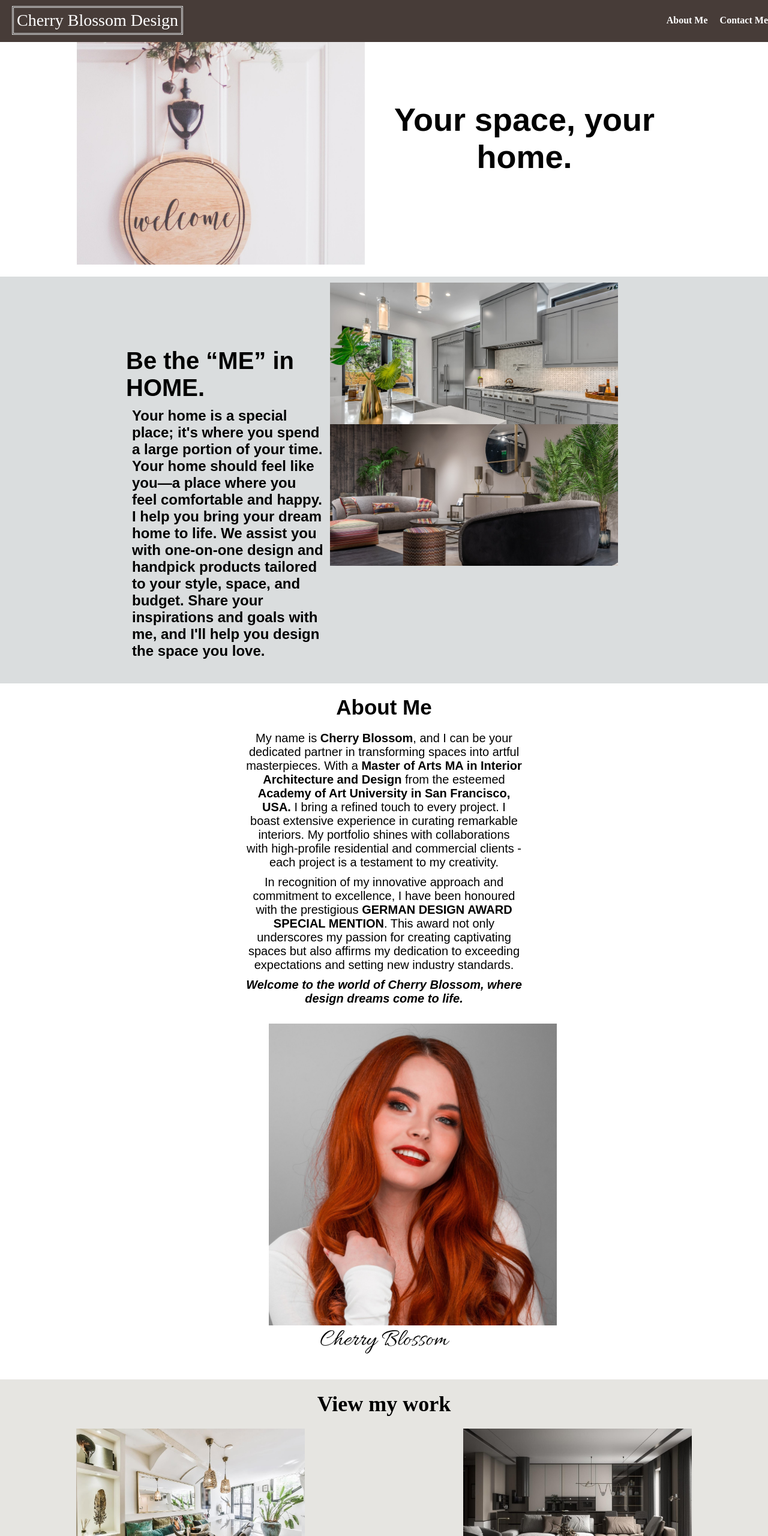
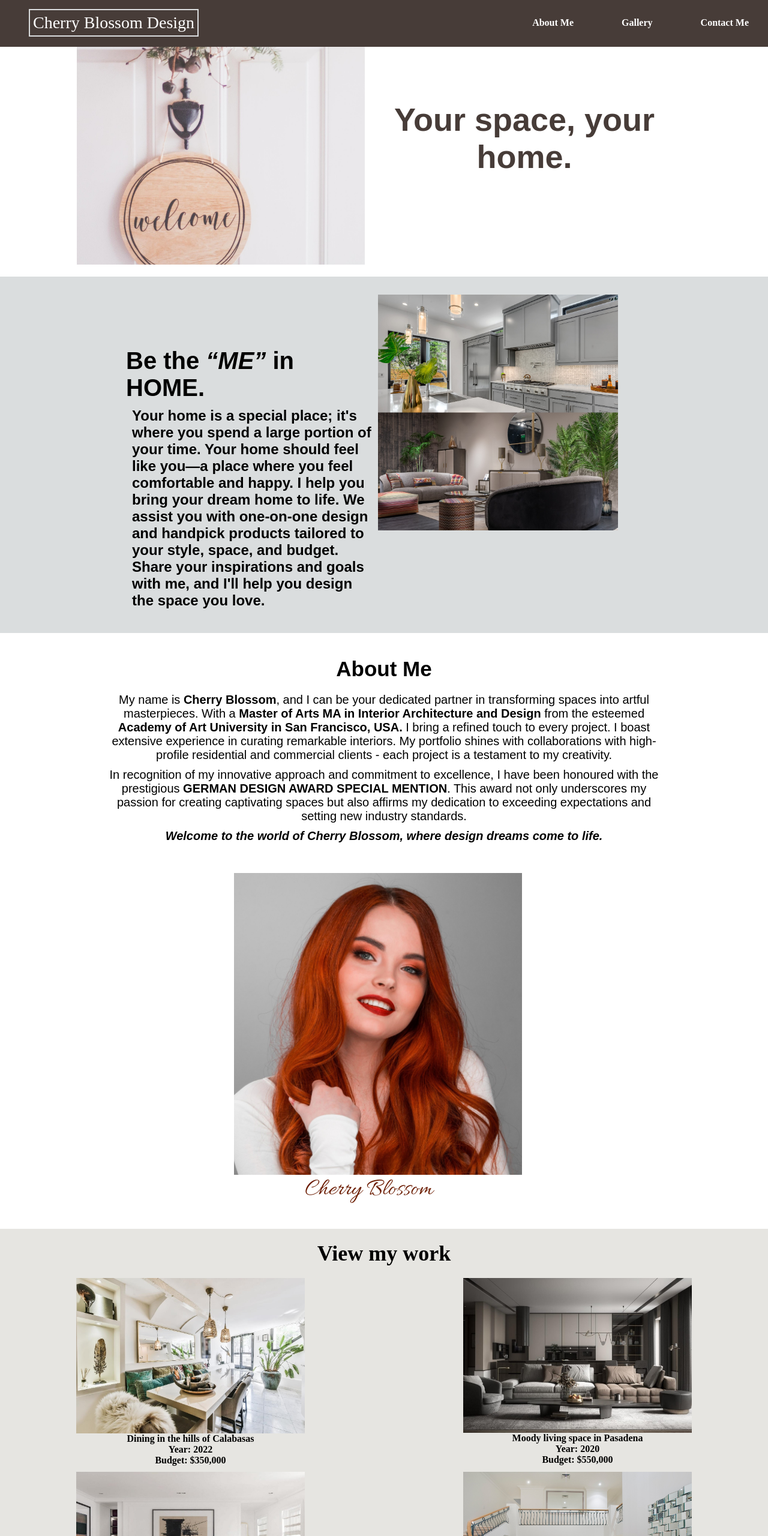
Before and after one commit to Pixie-Pie/Cherry-Blossom-Design, a plain HTML site: page index.html in a window 1280 px wide. Shown: the top 2560 px of the page at 60% size. Drawn offline with Linux system fonts and the light colour scheme.

Commit message:
Final touches added to website desktop version

```diff
--- a/assets/css/style.css
+++ b/assets/css/style.css
@@ -16,7 +16,9 @@ li {
   display: flex;
   justify-content: space-between;
   align-items: center;
-  padding: 10px 20px;
+  padding-top: 15px;
+  padding-left: 3em;
+  padding-bottom: 15px;
   border-bottom: 2px solid #473C38;
   position: fixed;
   width: 100%;
@@ -29,8 +31,7 @@ li {
   font-size: 28px;
   text-decoration: none;
   color: white;
-  border: #DADDDE;
-  border-style: double;
+  border: 2px double #DADDDE;
   padding: 5px;
 }
 
@@ -41,7 +42,7 @@ li {
 }
 
 .nav-links li {
-  margin-right: 20px;
+  margin-right: 5em;
 }
 
 .nav-links a {
@@ -84,7 +85,7 @@ li {
   font-family: Arial, sans-serif;
   font-size: 36px;
   font-weight: bold;
-  color: black;
+  color:#473C38;
   margin-left: 20px;
 }
 /* Section Two */
@@ -120,59 +121,56 @@ li {
 }
 
 .section-two-content .right-column img {
-  max-width: 30em;
+  max-width: 25em;
   padding-right: 15em;
+  padding-top: 20px;
 }
 
 .section-two-image {
-  width: 15em;
+  width: 10em;
 }
 
 /* Section Three */
 
 .section-three {
 	display: flex;
-  justify-content: space-between;
+	justify-content: center;
 	align-items: center;
 	background-color: #FFFFFF;
 	padding: 50px;
-  max-width: 30em;
+	max-width: 1000px;
 	margin: 0 auto;
 }
-
 .section-three-content {
-  max-width: 30%;
+	flex: 1;
 	font-family: Arial, sans-serif;
 	color: black;
+	padding: 20px;
 }
-
 .section-three-content h2 {
 	font-size: 45px;
 	margin: 0;
 	color: black;
 	margin-bottom: 20px;
 }
-
 .section-three-content p {
 	font-size: 30px;
 	color: black;
 }
-
 .section-three-image {
-  max-width: 15em;
-  margin-right: 10px;
+	flex: 1;
+	text-align: right;
+	padding-right: 20px;
 }
-
 .section-three-image img {
-  max-width: 30em;
+	width: 30em;
 	height: auto;
-  margin-right: -10px;
 }
-
 .signature {
 	font-family: 'Allura', cursive;
 	font-size: 40px;
-    position: absolute;
+  padding-right: 30px;
+  color: #6B1C02;
 }
 
 /* Section Four */
@@ -193,7 +191,7 @@ li {
 
 .section-four-images {
   display: grid;
-    grid-template-columns: repeat(3, 1fr);
+  grid-template-columns: repeat(2, 1fr);
   gap: 20px;
   margin-top: 30px;
 }
@@ -210,12 +208,6 @@ li {
   margin: 0 auto;
 }
 
-.image-description {
-    font-size: 14px;
-    text-align: center;
-    margin-top: 10px;
-}
-
 /* Section Five */
 .section-five-content {
   display: flex;
@@ -223,8 +215,9 @@ li {
   font-family: Arial, Helvetica, sans-serif;
   flex-direction: row;
   color: black;
-  margin-top: 20px;
+  margin-top: 50px;
   margin-left: 20em;
+  background-color: #FFFFFF;
 }
 
 
@@ -237,19 +230,20 @@ li {
   padding-left: 5em;
 }
 .section-five-image:hover img {
-  transform: scale(1.4);
+  transform: scale(1.1);
 }
-
+.section-five-heading {
+  margin-top: 20px;
+}
 .section-five-details {
   flex: 2;
   padding-right: 40em;
   padding-left: 10em;
-  padding-top: 5em;
+  padding-top: 10em;
   font-size: 18px;
   color: black;
   text-align: left;
 }
-
 /* Footer */
 footer {
   background-color: #DADDDE;
--- a/index.html
+++ b/index.html
@@ -20,6 +20,7 @@
         <a class="nav-logo" href="#top">Cherry Blossom Design</a>
         <ul class="nav-links">
             <li><a href="#section-three">About Me</a></li>
+            <li><a href="#section-four">Gallery</a></li>
             <li><a href="#section-five">Contact Me</a></li>
         </ul>
     </nav>
@@ -38,7 +39,7 @@
       <section class="section-two">
         <div class="section-two-content">
           <div class="left-column">
-            <h2>Be the “ME” in HOME.</h2>
+            <h2>Be the <i>“ME”</i> in HOME.</h2>
             <p>Your home is a special place; it's where you spend a large portion of your time. Your home should
               feel like you—a place where you feel comfortable and happy. I help you bring your dream home to
               life. We assist you with one-on-one design and handpick products tailored to your style, space, and
@@ -48,8 +49,8 @@
             <img src="assets/images/Section-two-grid.jpg" alt="interior pictures">
           </div>
         </section>
-    <!-- Section Three-->
-    <section class="section-three">
+        <!-- Section Three -->
+        <section id="section-three" class="section-three">
             <div class="section-three-content">
               <h2>About Me</h2>
               <p>My name is <b>Cherry Blossom</b>, and I can be your dedicated partner in transforming spaces into artful
@@ -64,15 +65,18 @@
               <p><i><b>Welcome to the world of Cherry Blossom, where design dreams come to life.</b></i></p>
             </div>
             <div class="section-three-image">
-            <img alt="cherry blossom interior designer" src="assets/images/cherryblossom.jpg">
+              <div class="image-wrapper">
+                <img src="assets/images/cherryblossom.jpg" alt="cherry blossom interior designer">
                 <p class="signature">Cherry Blossom</p>
               </div>
+            </div>
           </section>
+
     <!-- Section Four -->
-    <section class="section-four">
+    <section id="section-four" class="section-four">
     <h2>View my work</h2>
+    <!-- Work Images -->
     <div class="section-four-images">
-            <!-- Work Images -->
         <div class="section-four-image">
             <img alt="modern dining room" class="dining-room-image" src="assets/images/dinningroom.jpg">
             <p class="image-description">Dining in the hills of Calabasas<br>
@@ -111,7 +115,7 @@
     </div>
 </section>
     <!-- Section Five -->
-    <section class="section-five">
+    <section id="section-five" class="section-five">
         <h2 class="section-five-heading">Contact me</h2>
         <div class="section-five-content">
             <div class="section-five-image">
```
Lines whose indentation alone changed are shown as unchanged.
